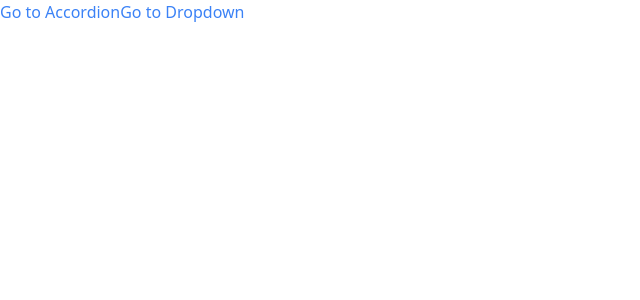
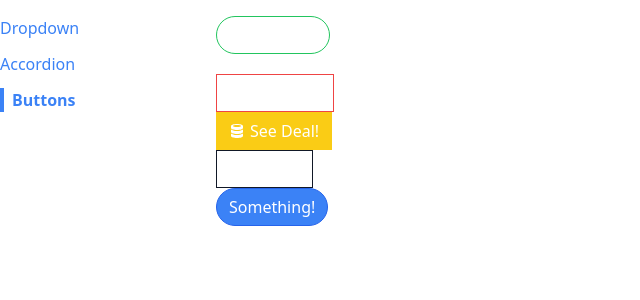
Before and after one commit to gulsenkeskin/react-comps, a React (Create React App) app: page /buttons in a window 1280 px wide. Shown: the top 300 px of the page, without its empty margins (0-640 px from the left). Built offline with nearby package versions, Linux system fonts and the light colour scheme.

Commit message:
sidebar style updated

```diff
--- a/src/App.js
+++ b/src/App.js
@@ -1,20 +1,23 @@
 import React from "react";
-import Link from "./components/Link";
 import Route from "./components/Route";
+import Sidebar from "./components/Sidebar";
 import AccordionPage from "./pages/AccordionPage";
+import ButtonPage from "./pages/ButtonPage";
 import DropdownPage from "./pages/DropdownPage";
 
 function App() {
   return (
-    <div>
-      <Link to="/accordion">Go to Accordion</Link>
-      <Link to="/dropdown">Go to Dropdown</Link>
-      <div>
+    <div className="container mx-auto grid grid-cols-6 gap-4 mt-4">
+      <Sidebar></Sidebar>
+      <div className="col-span-5">
         <Route path="/accordion">
           <AccordionPage></AccordionPage>
         </Route>
-        <Route path="/dropdown">
+        <Route path="/">
           <DropdownPage></DropdownPage>
+        </Route>
+        <Route path="/buttons">
+          <ButtonPage></ButtonPage>
         </Route>
       </div>
     </div>
--- a/src/components/Link.js
+++ b/src/components/Link.js
@@ -1,10 +1,14 @@
 import classNames from "classnames";
 import useNavigation from "../hooks/use-navigation";
 
-function Link({ to, children }) {
-  const { navigate } = useNavigation();
+function Link({ to, children, className, activeClassName }) {
+  const { navigate, currentPath } = useNavigation();
 
-  const classes = classNames("text-blue-500");
+  const classes = classNames(
+    "text-blue-500",
+    className,
+    currentPath === to && activeClassName
+  );
 
   const handleClick = (event) => {
     if (event.metaKey || event.ctrlKey) return; //ctrl tuşuna basılı tutarak linke tıklarsa sayfa farklı bir sekmede açılır
--- /dev/null
+++ b/src/components/Sidebar.js
@@ -0,0 +1,31 @@
+import React from "react";
+import Link from "./Link";
+
+function Sidebar() {
+  const links = [
+    { label: "Dropdown", path: "/" },
+    { label: "Accordion", path: "/accordion" },
+    { label: "Buttons", path: "/buttons" },
+  ];
+
+  const renderedLinks = links.map((link) => {
+    return (
+      <Link
+        key={link.label}
+        to={link.path}
+        className="mb-3"
+        activeClassName="font-bold border-l-4 border-blue-500 pl-2"
+      >
+        {link.label}
+      </Link>
+    );
+  });
+
+  return (
+    <div className="sticky top-0 flex flex-col items-start ">
+      {renderedLinks}
+    </div>
+  );
+}
+
+export default Sidebar;
--- a/src/pages/ButtonPage.js
+++ b/src/pages/ButtonPage.js
@@ -3,9 +3,7 @@
 import { GoBell, GoCloudDownload, GoDatabase } from "react-icons/go";
 
 function ButtonPage() {
-  const handleClick = () => {
-    console.log("Clicked");
-  };
+  const handleClick = () => {};
 
   return (
     <div>
```
